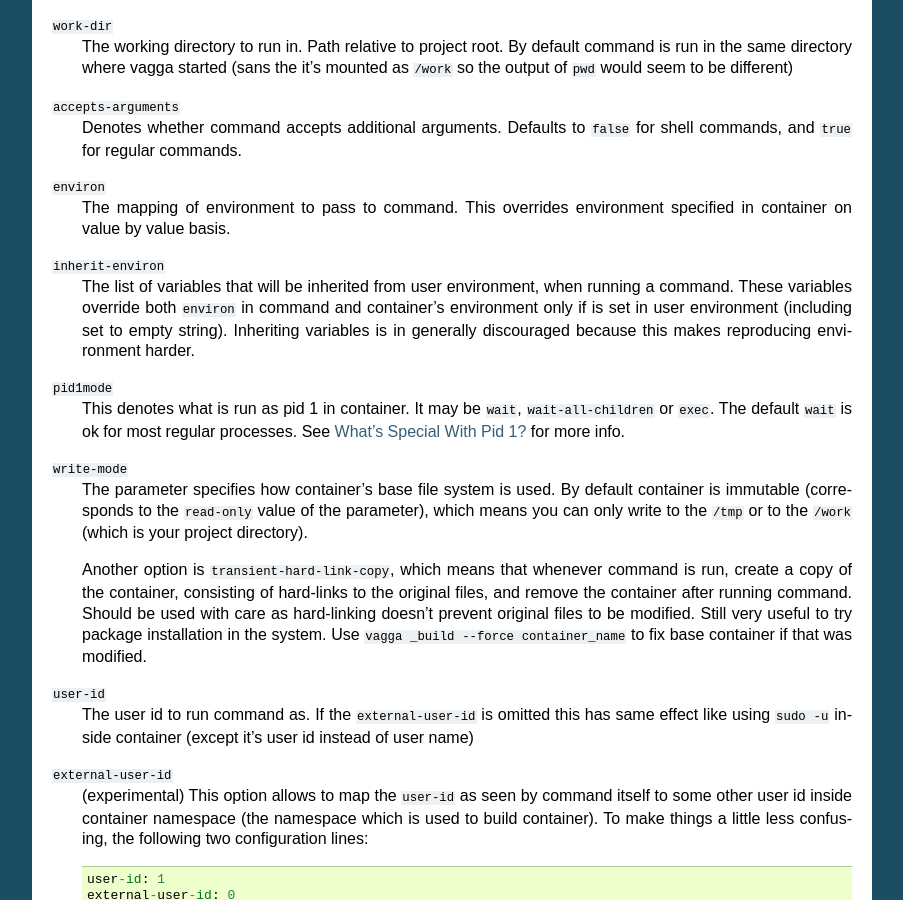
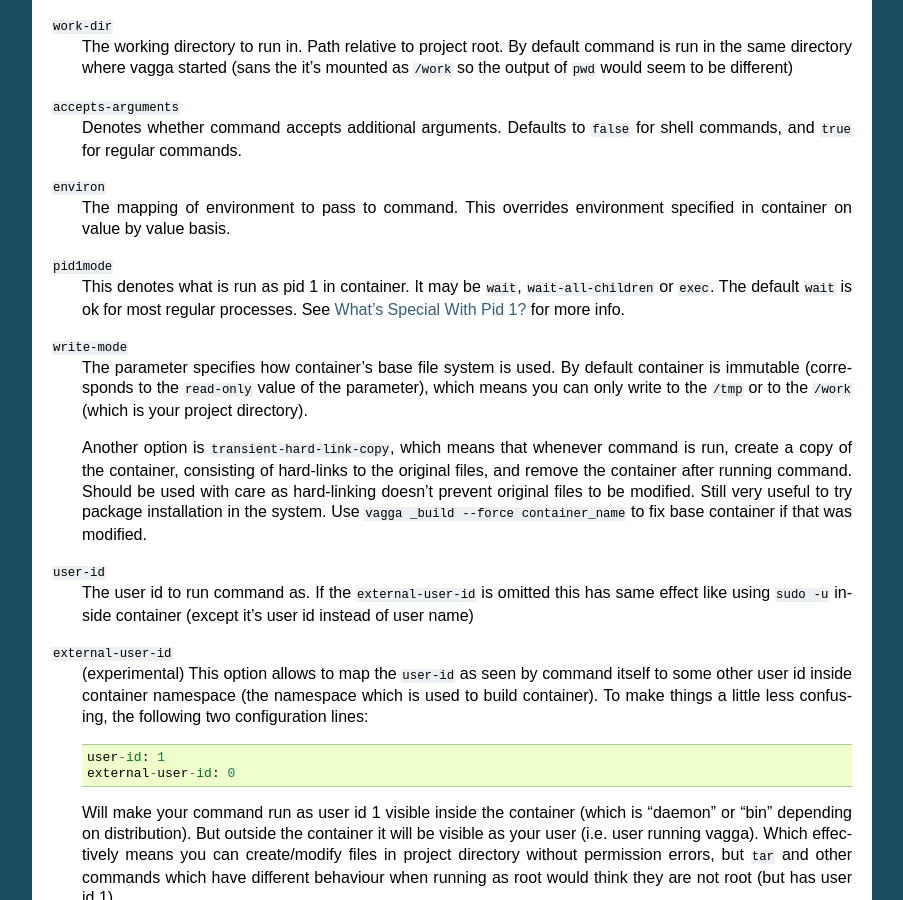
Before and after one commit to tailhook/vagga, a Sphinx documentation site: the page built from docs/commands.rst, in a window 1280 px wide and 900 px high, scrolled down 982 px. Shown: the whole window, without its empty margins (198-1101 px from the left). Built offline with Sphinx 7.4.7, drawn with Linux system fonts in a browser that asks for light colours.

Commit message:
remove mention of inherit-environ, as it's not wired up

```diff
--- a/docs/commands.rst
+++ b/docs/commands.rst
@@ -78,14 +78,6 @@ Parameters of `!Command`
     The mapping of environment to pass to command. This overrides environment
     specified in container on value by value basis.
 
-``inherit-environ``
-    The list of variables that will be inherited from user environment, when
-    running a command. These variables override both ``environ`` in command
-    and container's environment only if is set in user environment (including
-    set to empty string). Inheriting variables is in generally discouraged
-    because this makes reproducing environment harder.
-
-
 ``pid1mode``
     This denotes what is run as pid 1 in container. It may be ``wait``,
     ``wait-all-children`` or ``exec``. The default ``wait`` is ok for most
```
